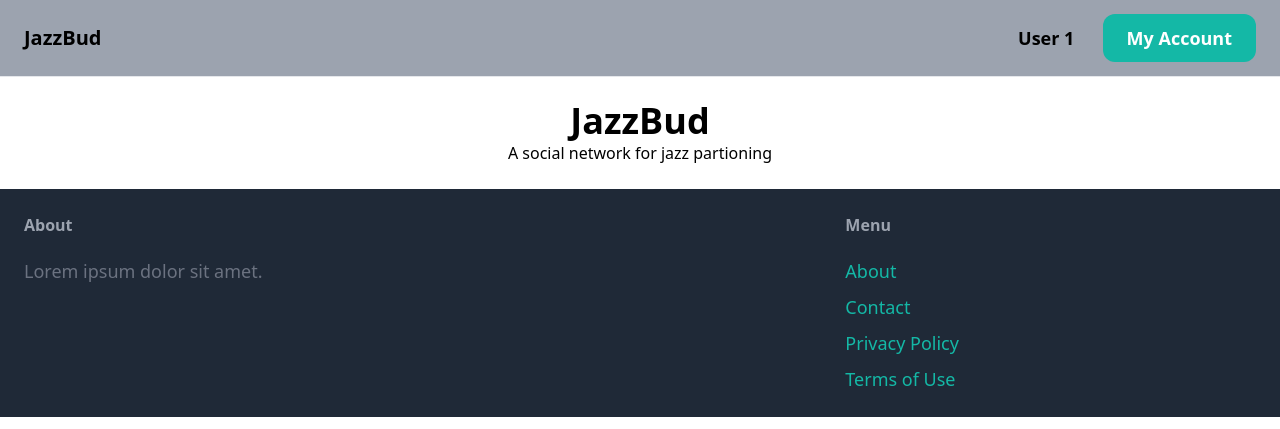
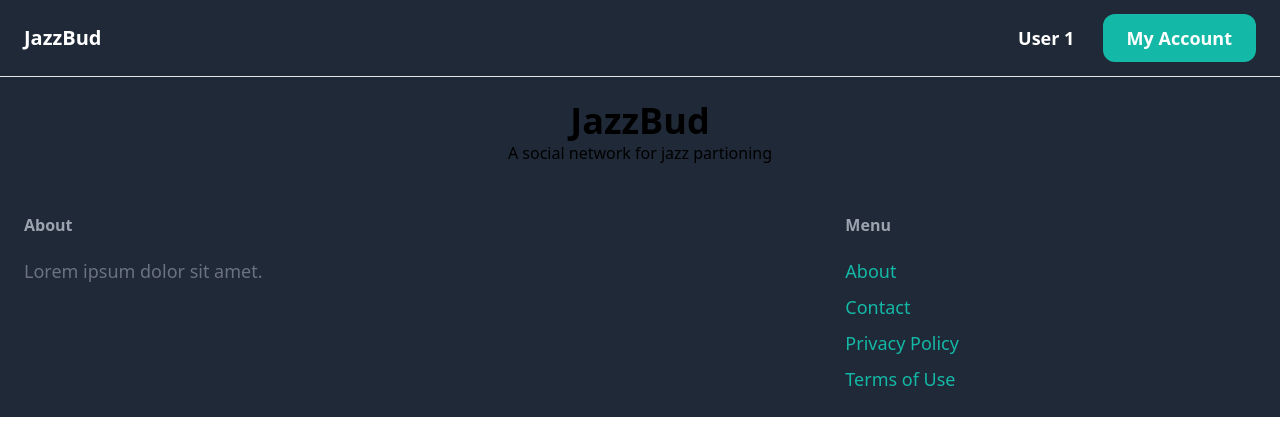
Before and after one commit to eclipse162/JazzBud, a Django app: page / in a window 1280 px wide. Shown: the top 429 px of the page. Run offline with Django 5.2, Linux system fonts and the light colour scheme; some libraries are stand-ins or nearby versions.

Commit message:
Edited text color and bg color

```diff
--- a/core/templates/core/base.html
+++ b/core/templates/core/base.html
@@ -11,15 +11,15 @@
   </head>
 
   <body>
-    <nav class="py-6 px-6 flex justify-between items-center bg-gray-400 border-b border-gray-200">
+    <nav class="py-6 px-6 flex justify-between items-center bg-gray-800 text-white border-b border-white-200">
       <a href="/" class="text-xl font-semibold">JazzBud</a>
       <div class="space-x-6">
-        <a href="#" class="text-lg font-semibold hover:text-gray-500">User 1</a>
+        <a href="#" class="text-lg text-white font-semibold hover:text-gray-500">User 1</a>
         <a href="#" class="px-6 py-3 text-lg font-semibold bg-teal-500 text-white rounded-xl hover:bg-gray-700">My Account</a>
       </div>
     </nav>
 
-    <div class="px-6 py-6">
+    <div class="px-6 py-6 bg-gray-800">
       <h1 class="text-4xl font-bold text-center">JazzBud</h1>
       <p class="text-center">A social network for jazz partioning</p>
     </div>
```
